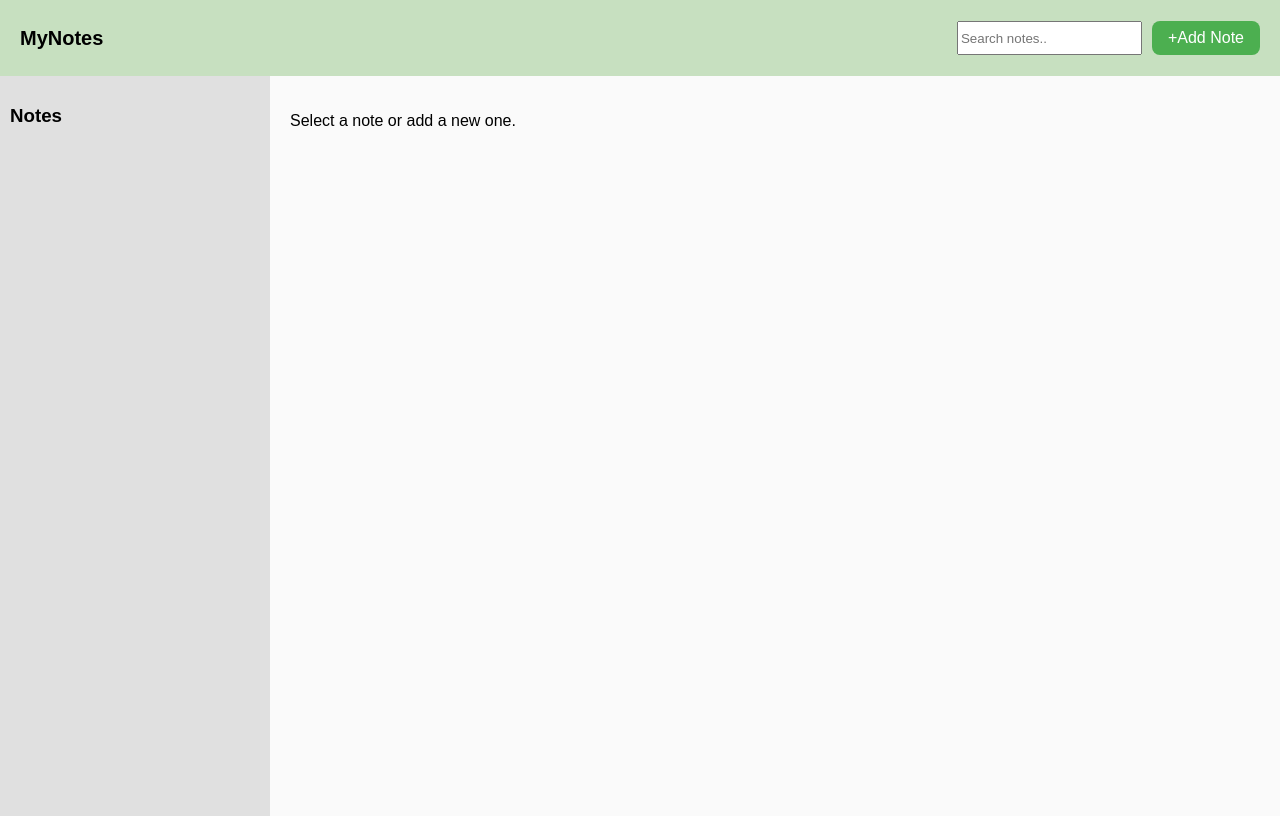
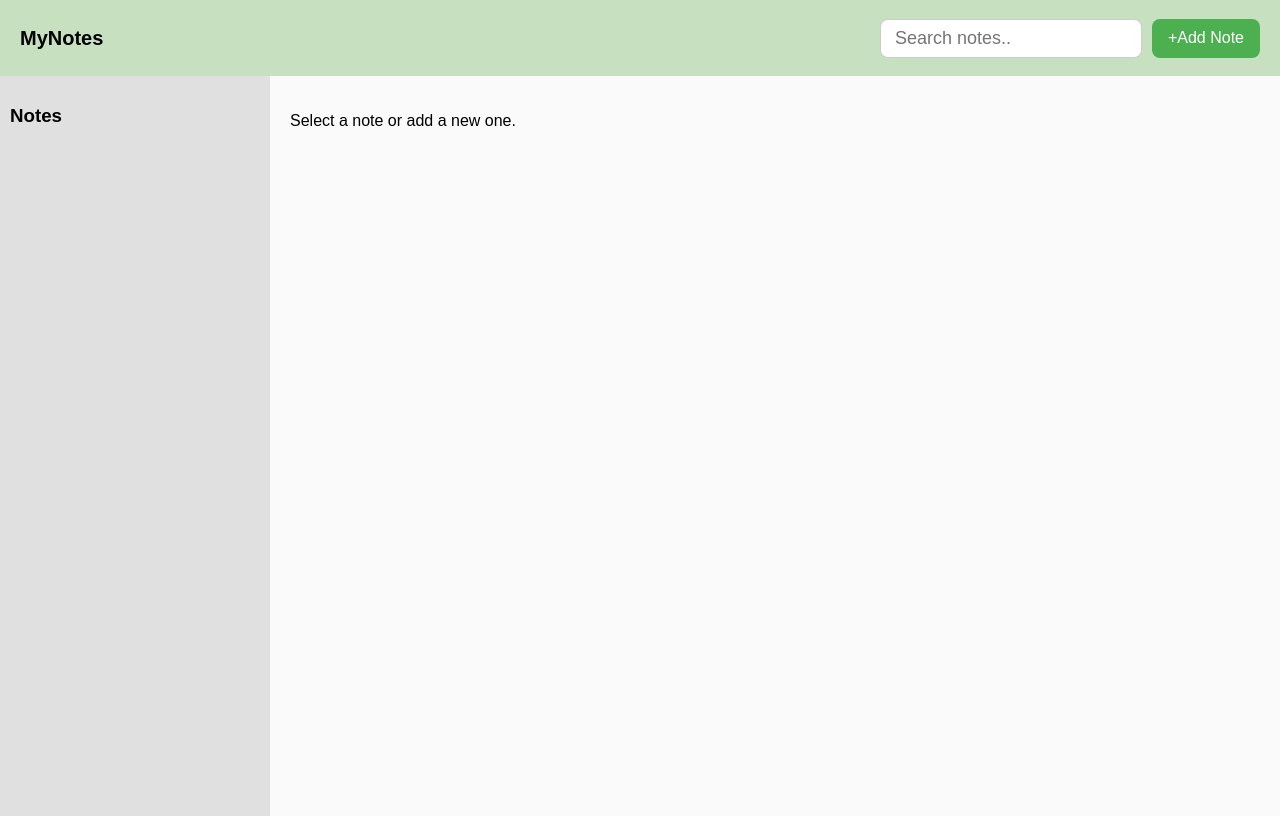
Before and after one commit to doraeem/Notes_App, a Vue app: page / in a window 1280 px wide. Built offline with nearby package versions, Linux system fonts and the light colour scheme.

Commit message:
Update Header.vue

```diff
--- a/src/components/Header.vue
+++ b/src/components/Header.vue
@@ -4,7 +4,7 @@
             <h2 class="logo">MyNotes</h2>
         </div>
         <div class="right">
-            <input type="text" v-model="search" placeholder="Search notes..">
+            <input type="text" class="search" v-model="search" placeholder="Search notes..">
             <button class="add-btn" @click="$emit('add-note')">+Add Note</button>
         </div>
     </header>
```
